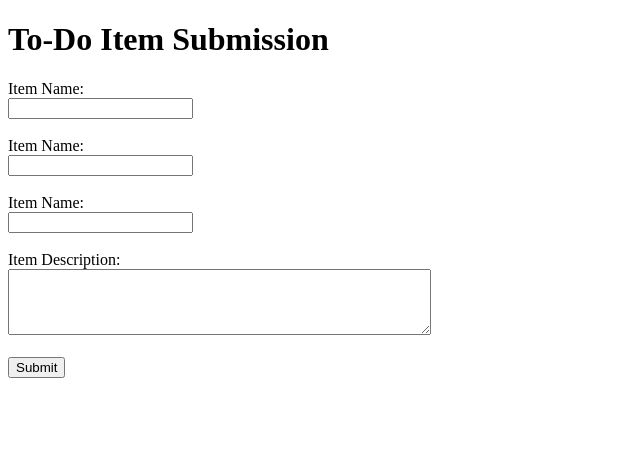
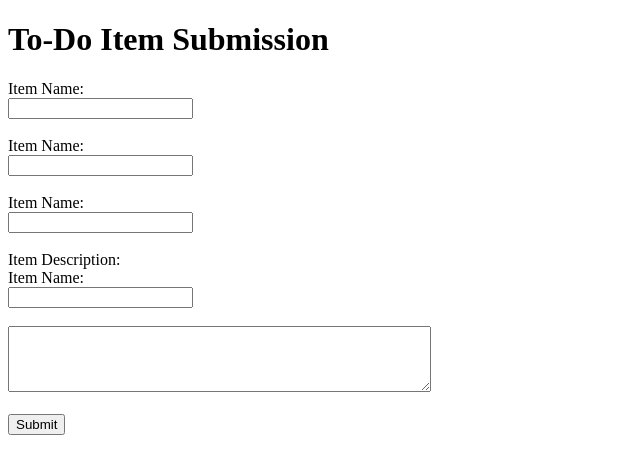
Before and after one commit to Rishi8860/TuteDude_Assignments, a Flask app: template assignment_3/templates/todo.html in a window 1280 px wide. Shown: the top 474 px of the page, without its empty margins (0-640 px from the left). Run offline with Flask 3, Linux system fonts and the light colour scheme; the template is opened without the code that fills it, so the values that code supplies are empty.

Commit message:
Added Item Hash

```diff
--- a/assignment_3/templates/todo.html
+++ b/assignment_3/templates/todo.html
@@ -15,9 +15,12 @@
         <input type="text" id="itemName" name="itemName" required /><br /><br />
         <label for="itemID">Item Name:</label><br />
         <input type="text" id="itemID" name="itemID" required /><br /><br />
-                <label for="itemUUID">Item Name:</label><br />
+        <label for="itemUUID">Item Name:</label><br />
         <input type="text" id="itemUUID" name="itemUUID" required /><br /><br />
         <label for="itemDescription">Item Description:</label><br />
+        <label for="itemHASH">Item Name:</label><br />
+        <input type="text" id="itemHASH" name="itemHASH" required /><br /><br />
+
         <textarea id="itemDescription" name="itemDescription" rows="4" cols="50" required></textarea><br /><br />
         <button type="submit">Submit</button>
     </form>
```
